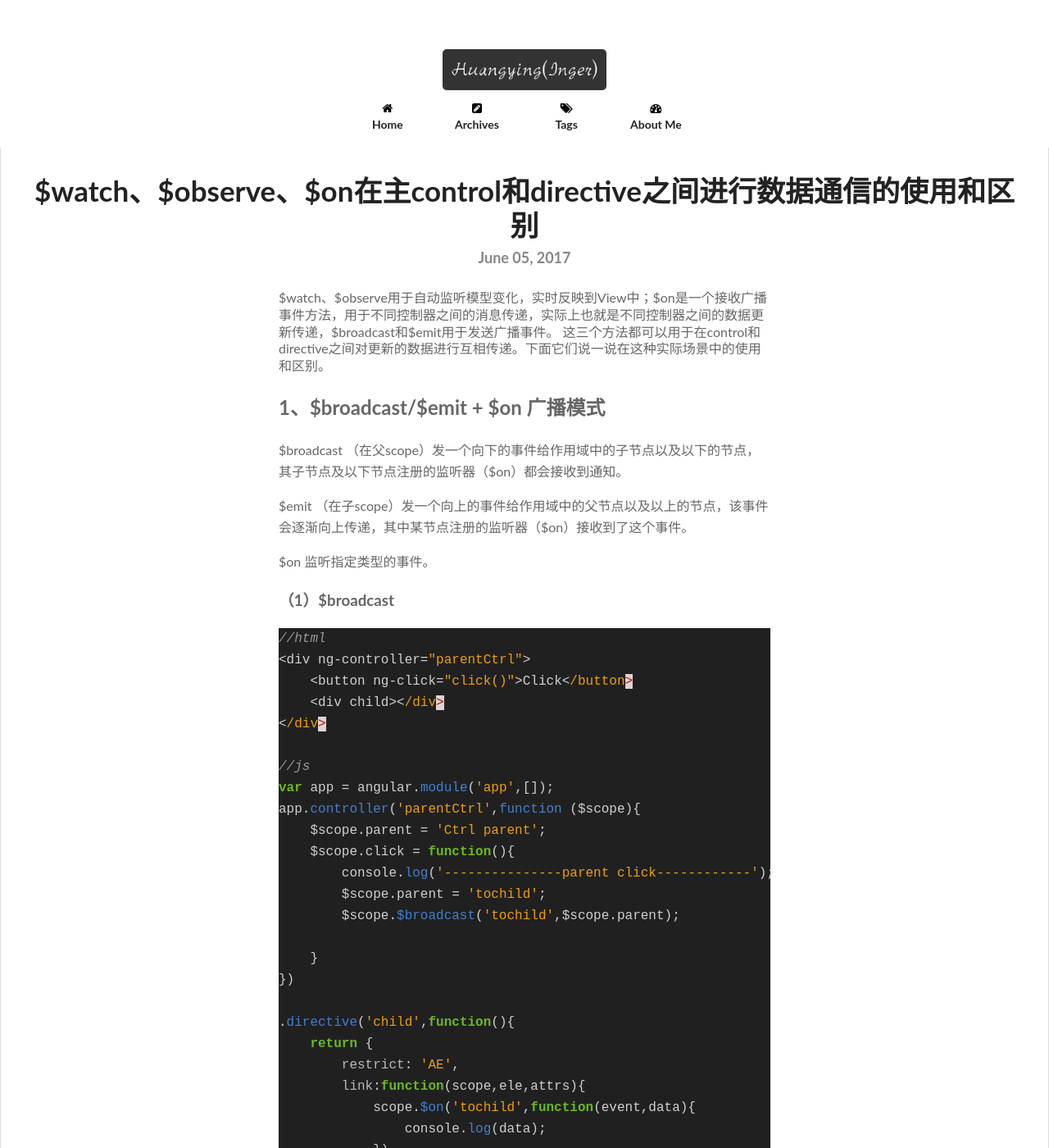
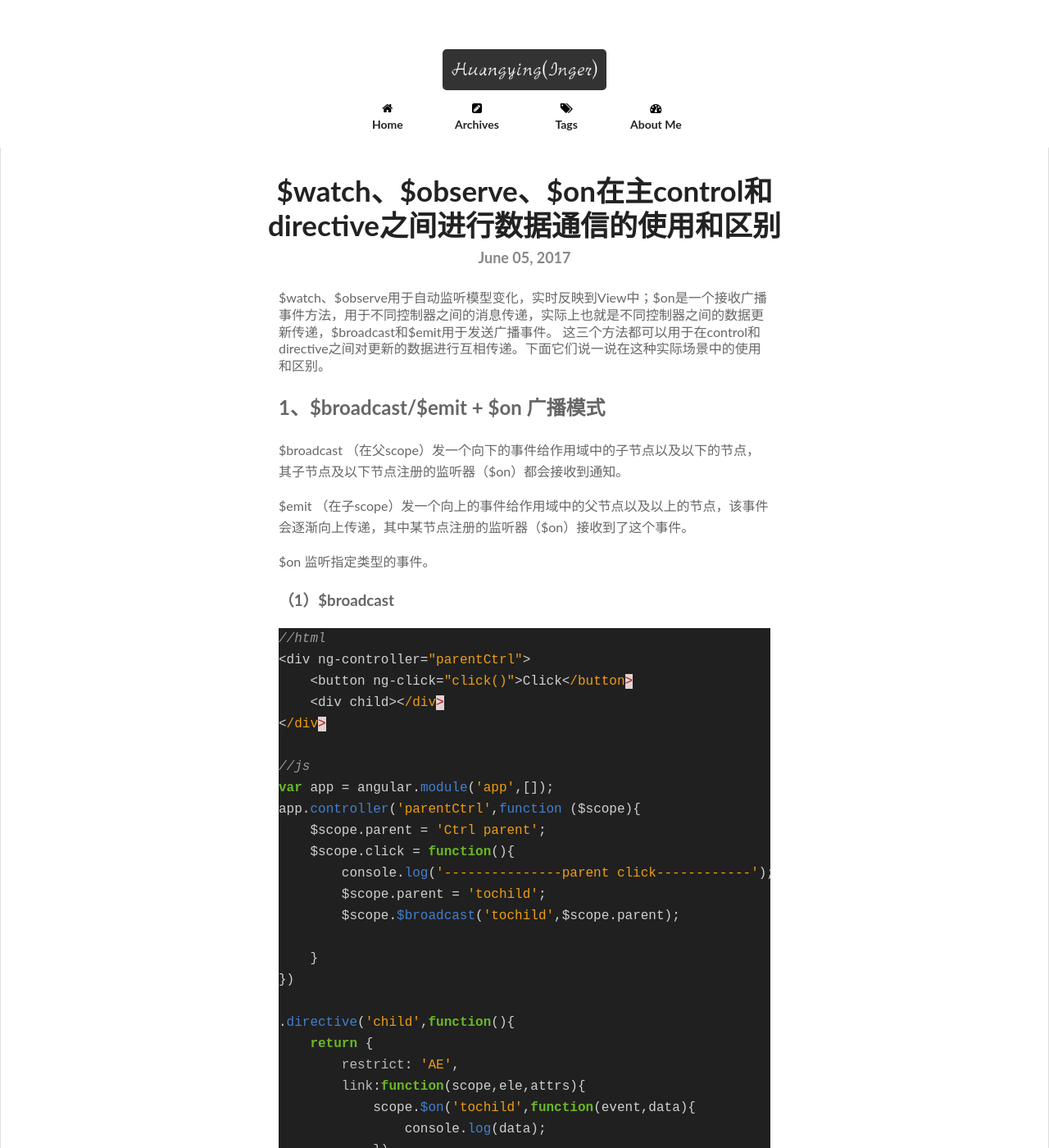
Before and after one commit to hy-inger/hy-inger.github.io, a Jekyll site: the page built from _posts/2017-06-05-DataTransfer.md, in a window 1280 px wide and 1400 px high. Shown: the whole window at 82% size. Built offline with Jekyll 4.4.1, drawn with Linux system fonts in a browser that asks for light colours; nearby versions of some CDN libraries; library files that are not in the unit come from our copies; Markdown is read by kramdown in place of the engine named in the settings.

Commit message:
优化ui。

```diff
--- a/assets/css/main2.css
+++ b/assets/css/main2.css
@@ -346,7 +346,7 @@ a:hover, a:active {
 #post .header-title {
   text-align: center;
   margin: 2.1rem 0 0;
-  padding: 0 .2rem;
+  padding: 0 2.5rem;
 }
 /* line 291, ../sass/main2.scss */
 #post .header-title h1 {
```
